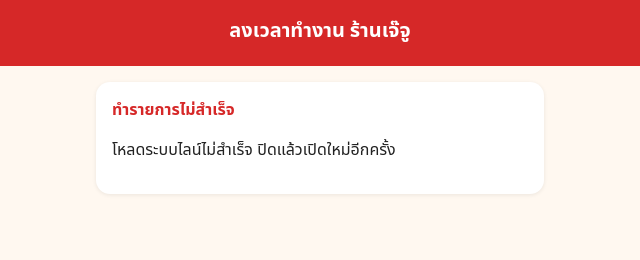
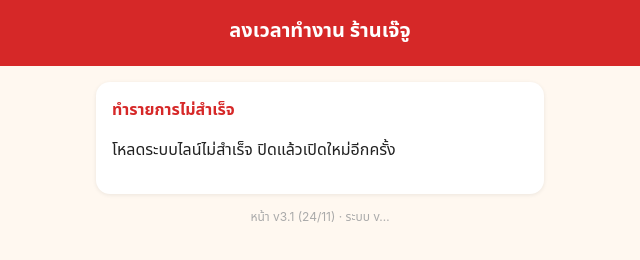
Before and after one commit to patpanter-creator/jaejoo-timeclock, a plain HTML site: page index.html in a window 1280 px wide. Shown: the full height of the page, 320-960 px from the left. Drawn offline with Linux system fonts and the light colour scheme.

Commit message:
Add files via upload

```diff
--- a/index.html
+++ b/index.html
@@ -44,6 +44,7 @@
   .chips { display:flex; flex-wrap:wrap; gap:8px; }
   .chips button { width:auto; font-size:15px; font-weight:500; padding:9px 12px; border-radius:20px; background:var(--soft); border:1px solid var(--line); }
   .chips button.on { background:#ffe7c2; border-color:#e5a54b; }
+  .ver { text-align:center; color:#aaa; font-size:12px; margin-top:8px; }
 </style>
 </head>
 <body>
@@ -128,15 +129,21 @@
     <img id="doneImg" alt="">
     <button class="sec" id="closeBtn" style="margin-top:16px">ปิด</button>
   </div>
+
+  <!-- เลขฉบับ: หน้า = index.html บน GitHub / ระบบ = Code.gs ที่ Deploy แล้ว (ขึ้น ? = ยังเป็นโค้ดเก่า) -->
+  <div class="ver" id="ver"></div>
 </main>
 
 <script>
 // ===== ค่าระบบ =====
 const LIFF_ID = '2012745769-tDbhTx2R';
 const GAS_URL = 'https://script.google.com/macros/s/AKfycbwI0pvDcEvNOINQqjuMFuqW7DjmueQPfFcn0udlsT3Ay-7bvHKtGhdonPaWtoSixujQpw/exec';
+const PAGE_VERSION = '3.1 (24/11)';   // เลขฉบับของหน้านี้ — แก้หน้าครั้งหน้าให้เปลี่ยนเลขนี้ด้วย
 // ==================
 
 const $ = id => document.getElementById(id);
+let serverVer = '';
+function showVer() { $('ver').textContent = 'หน้า v' + PAGE_VERSION + ' · ระบบ v' + (serverVer || '…'); }
 const show = (...ids) => ids.forEach(i => $(i).classList.remove('hide'));
 const hide = (...ids) => ids.forEach(i => $(i).classList.add('hide'));
 let state = { branches: [], me: {}, type: '', pos: null, live: null, auto: '', manual: false, raw: null, stamped: null, prep: null, sending: false };
@@ -164,6 +171,7 @@ async function api(action, data) {
     body: JSON.stringify(Object.assign({ action, idToken }, data || {}))
   });
   const out = await res.json();
+  serverVer = out.ver || '? (โค้ดเก่า)'; showVer();
   if (!out.ok) throw new Error(out.error || 'เกิดข้อผิดพลาด');
   return out;
 }
@@ -196,6 +204,7 @@ function showCached(c) {
 }
 
 async function start() {
+  showVer();
   let cached = null;
   // 1) ขึ้นปุ่มทันทีจากข้อมูลที่มือถือจำไว้ ไม่ต้องรอไลน์ (ตอนกดบันทึกยังยืนยันตัวตนกับไลน์จริงเหมือนเดิม)
   try { const last = localStorage.getItem(LAST_KEY); if (last) { cacheKey = last; cached = loadMe(); } } catch (e) {}
```
